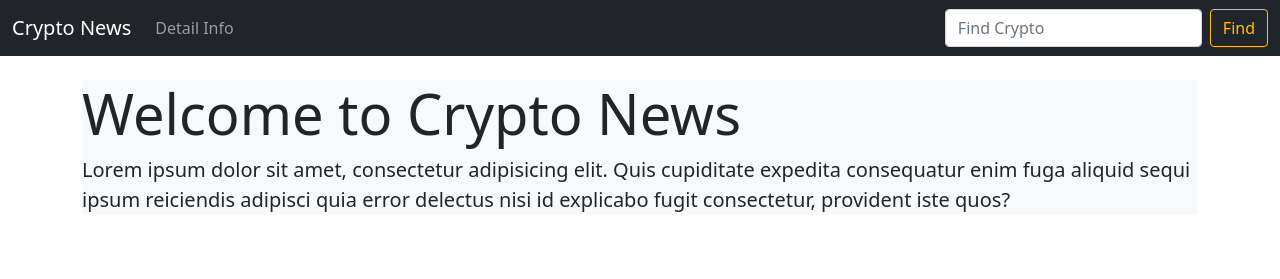
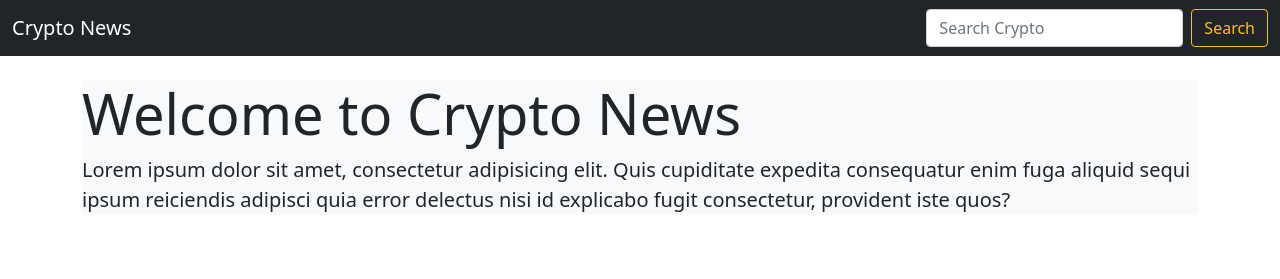
Before and after one commit to omgitspradeep/CryptocurrencyStuffs, a Django app: template crypto/templates/crypto/home.html in a window 1280 px wide. Shown: the top 279 px of the page. Run offline with Django 3.2, Linux system fonts and the light colour scheme; the template is opened without the code that fills it, so the values that code supplies are empty.

Commit message:
initial update

```diff
--- a/crypto/templates/crypto/base.html
+++ b/crypto/templates/crypto/base.html
@@ -18,15 +18,11 @@
       <span class="navbar-toggler-icon"></span>
     </button>
     <div class="collapse navbar-collapse" id="navbarSupportedContent">
-      <ul class="navbar-nav me-auto mb-2 mb-lg-0">
-        <li class="nav-item">
-          <a class="nav-link" href="{% url 'prices'%}">Detail Info</a>
-        </li>
-      </ul>
+      <ul class="navbar-nav me-auto mb-2 mb-lg-0"></ul>
 
-      <form class="d-flex" method="POST" action="{% url 'prices'%}"> {% csrf_token %}
-        <input class="form-control me-2" type="search" placeholder="Find Crypto" aria-label="Search" name="query">
-        <button class="btn btn-outline-warning" type="submit">Find</button>
+      <form class="d-flex" method="POST" action="{% url 'detail'%}"> {% csrf_token %}
+        <input class="form-control me-2" type="search" placeholder="Search Crypto" aria-label="Search" name="query">
+        <button class="btn btn-outline-warning" type="submit">Search</button>
       </form>
 
     </div>
--- a/crypto/urls.py
+++ b/crypto/urls.py
@@ -1,11 +1,11 @@
 from django.urls import path,include
 from .views import (
     home,
-    prices
+    detail,
     )
 
 urlpatterns = [
     path('', home, name="home"),
-    path('prices/', prices, name="prices"),
+    path('detail/', detail, name="detail"),
 
 ]
--- a/crypto/views.py
+++ b/crypto/views.py
@@ -16,13 +16,13 @@ def home(request):
 
     return render(request,"crypto/home.html",{'news_api':news_api,'rate_api':rate_api})
 
-def prices(request):
+def detail(request):
     if request.method =="POST":
         q = request.POST["query"].upper()
         if q in ['BTC','XRP','ETH','BCH','EOS','LTC','XLM']:
             apiUrl="https://min-api.cryptocompare.com/data/pricemultifull?fsyms="+q+"&tsyms=USD"
             print(apiUrl)
             queryData=json.loads((requests.get(apiUrl)).content)
-            return render(request,"crypto/prices.html",{"queryData":queryData,'currency':q})
+            return render(request,"crypto/detail.html",{"queryData":queryData,'currency':q})
 
-    return render(request,"crypto/prices.html",{"queryData":"Please type the correct currency code in Search Button"})
+    return render(request,"crypto/detail.html",{"queryData":"Please type the correct currency code in Search Button"})
```
Also changed, not shown: crypto/templates/crypto/detail.html (renamed from crypto/templates/crypto/prices.html).
